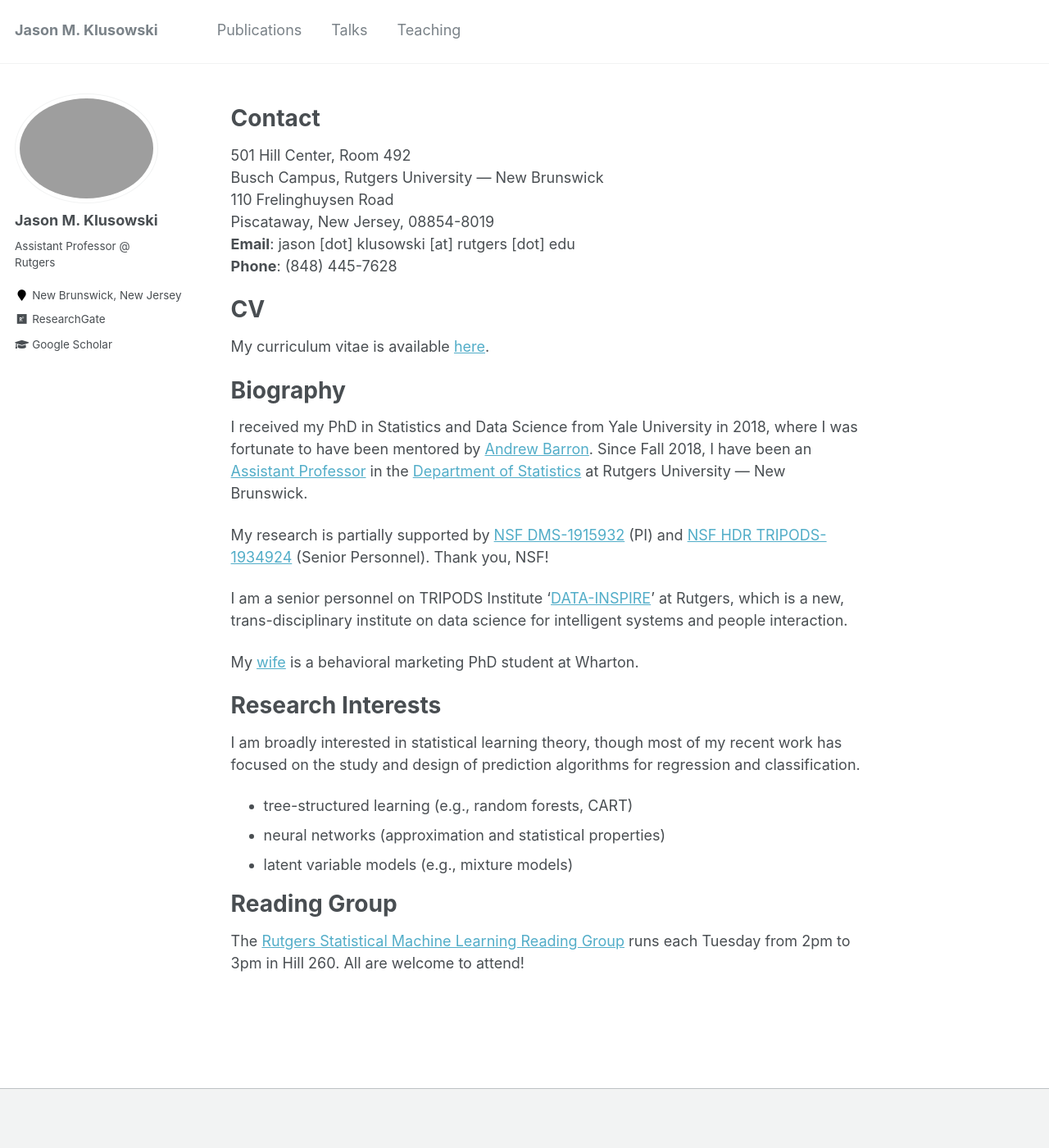
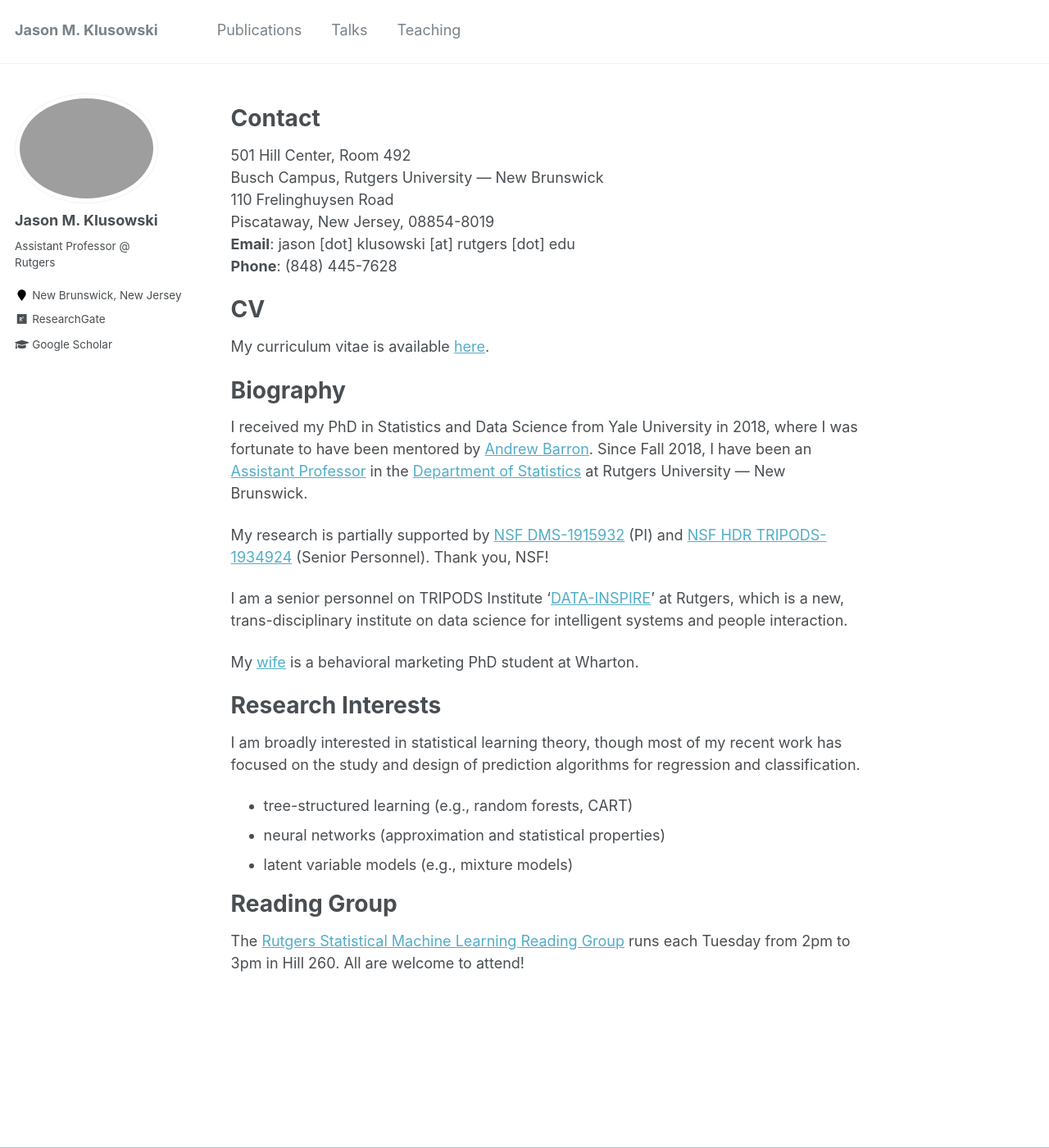
Before and after one commit to jasonklusowski/jasonklusowski.github.io, a Jekyll site: the page built from _pages/about.md, in a window 1280 px wide and 1400 px high, scrolled down 4 px. Shown: the whole window at 82% size. Built offline with Jekyll 4.4.1, drawn with Linux system fonts in a browser that asks for light colours.

Commit message:
Update _footer.scss

```diff
--- a/_sass/_footer.scss
+++ b/_sass/_footer.scss
@@ -23,18 +23,9 @@
   background-color: $lighter-gray;
   border-top: 1px solid $light-gray;
 
-  footer {
-    @include clearfix;
-    margin-left: auto;
-    margin-right: auto;
-    margin-top: 2em;
-    max-width: 100%;
-    padding: 0 1em 2em;
-
-    @include breakpoint($x-large) {
-      max-width: $x-large;
-    }
-  }
+ footer {
+  display: none;
+}
 
   a {
     color: inherit;
```
